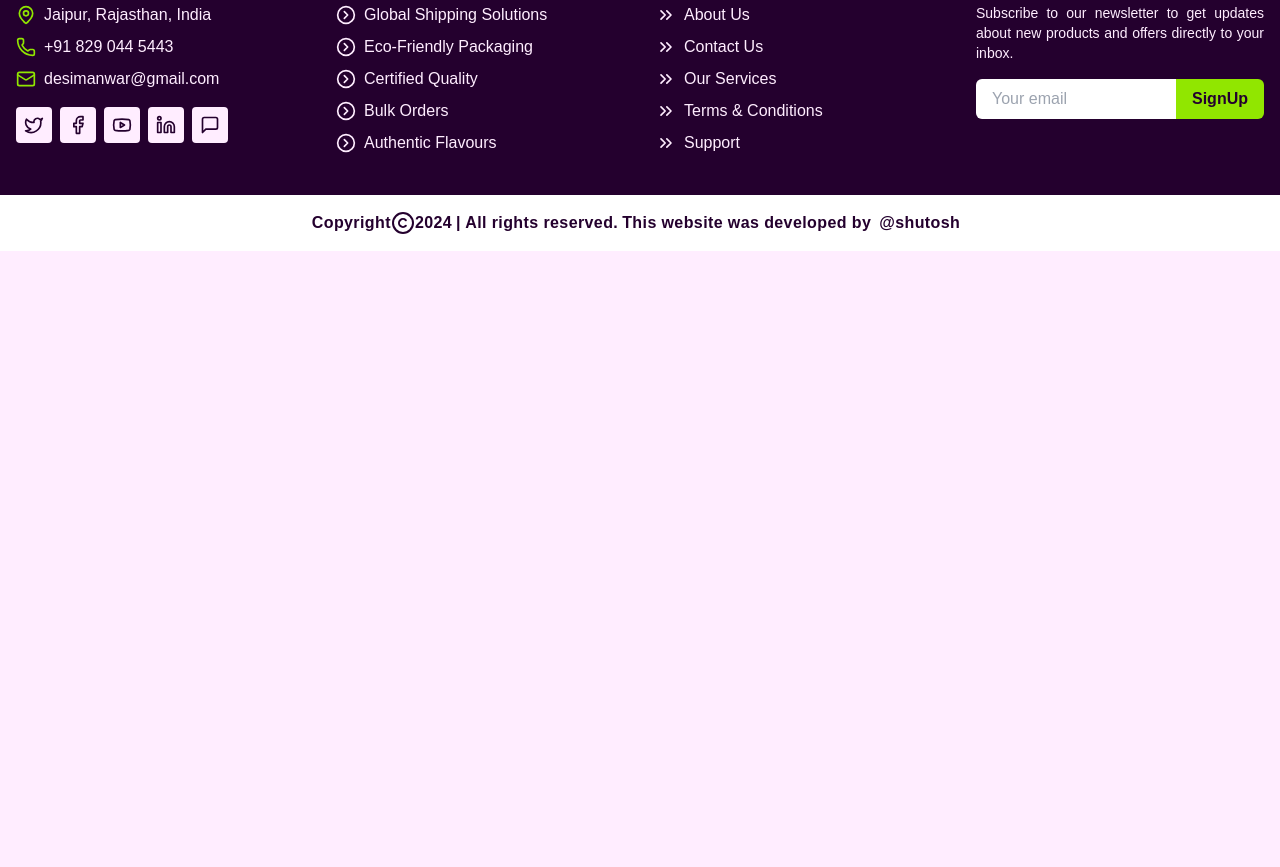
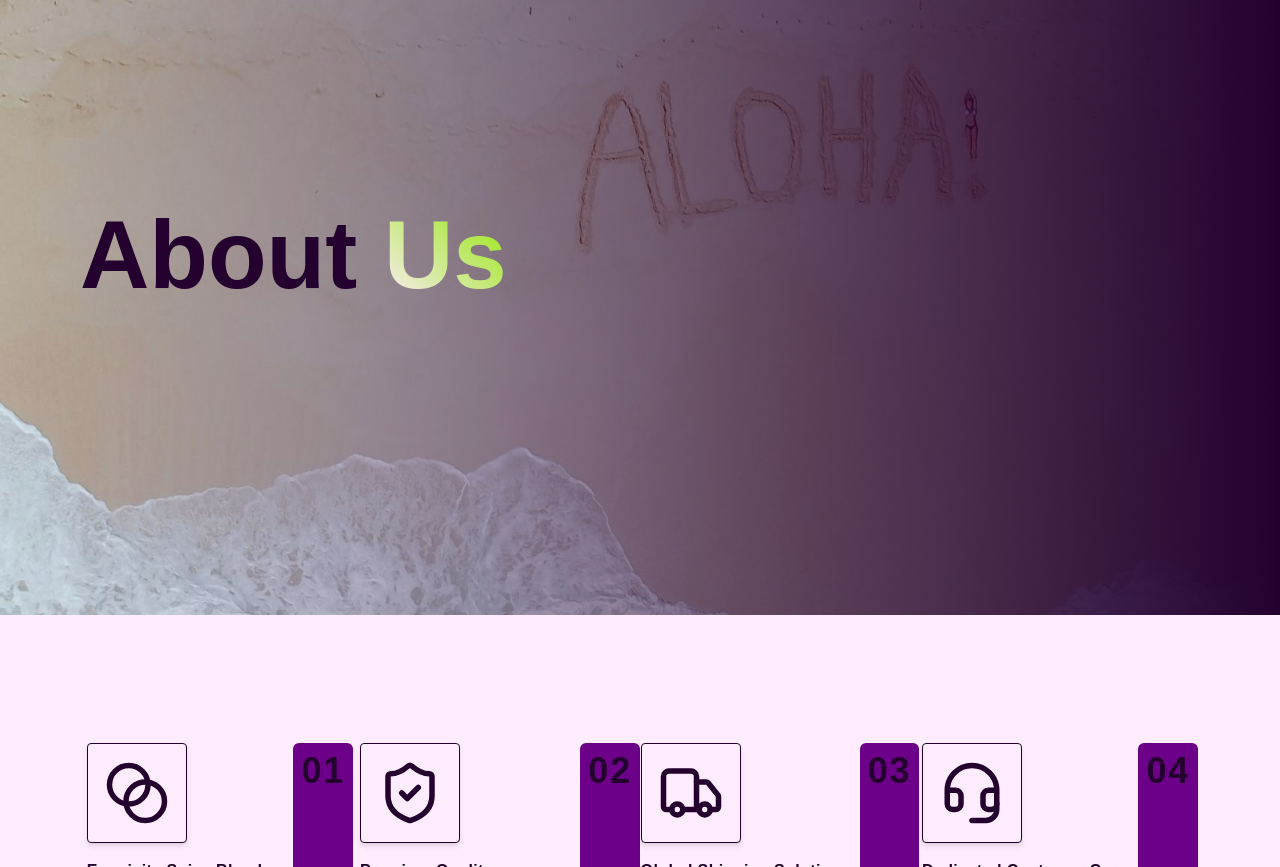
Before and after one commit to desimanwar-png/desiManwarWebsite, a Next.js app: page /client/about-us in a window 1280 px wide. Shown: the part 233-1100 px from the top of the page. Before the commit the page ends 800 px from the top, so only its background shows below. Built offline with nearby package versions, Linux system fonts and the light colour scheme.

Commit message:
Added the About Us and Contact Pages, Category and Product Schemas

```diff
--- a/src/app/client/about-us/page.js
+++ b/src/app/client/about-us/page.js
@@ -1,7 +1,100 @@
+import { Blend, Headset, ShieldCheck, Truck } from 'lucide-react'
+import Image from 'next/image'
 import React from 'react'
+import AboutUs from '../home/AboutUs'
+import OurMembers from '../home/OurMembers'
+
+const points = [
+  {
+    icon: (
+      <Blend
+        size={100}
+        className="p-4 shadow-md border border-secondary-dark dark:border-primary-base rounded "
+      />
+    ),
+    title: 'Exquisite Spice Blends',
+    number: '01',
+  },
+  {
+    icon: (
+      <ShieldCheck
+        size={100}
+        className="p-4 shadow-md border border-secondary-dark dark:border-primary-base rounded"
+      />
+    ),
+    title: 'Premium Quality Guaranteed',
+    number: '02',
+  },
+  {
+    icon: (
+      <Truck
+        size={100}
+        className="p-4 shadow-md border border-secondary-dark dark:border-primary-base rounded"
+      />
+    ),
+    title: 'Global Shipping Solutions',
+    number: '03',
+  },
+  {
+    icon: (
+      <Headset
+        size={100}
+        className="p-4 shadow-md border border-secondary-dark dark:border-primary-base rounded"
+      />
+    ),
+    title: 'Dedicated Customer Care',
+    number: '04',
+  },
+]
 
 function AboutUsPage() {
-  return <div className="px-4 lg:px-20">AboutUsPage</div>
+  {
+    /* return <div className="px-4 lg:px-20"> */
+  }
+  return (
+    <div>
+      <div className="relative">
+        <Image
+          src="/images/about-us-2.jpg"
+          alt="about-us"
+          height={100}
+          width={500}
+          className="w-full aspect-video object-contain"
+        />
+        <div className="absolute top-0 bg-gradient-to-l from-secondary-dark to-transparent w-full aspect-video">
+          <div className="h-full flex items-center px-4 lg:px-20">
+            <h1 className="text-4xl lg:text-8xl text-secondary-dark font-bold ">
+              About{' '}
+              <span className="bg-gradient-to-tr from-primary-base to-accent-base bg-clip-text text-transparent">
+                Us
+              </span>
+            </h1>
+          </div>
+        </div>
+      </div>
+      <div className="px-4 lg:px-20 py-20 flex flex-col lg:flex-row justify-between">
+        {points.map((point, index) => (
+          <div
+            key={index}
+            className="flex w-full justify-between px-4 py-12 lg:px-0 lg:justify-around pb-4"
+          >
+            <div className="">
+              <div className="">{point.icon}</div>
+              <div className="text-md font-semibold py-4 pr-2 tracking-wide">
+                {point.title}
+              </div>
+            </div>
+            <div className="font-extrabold text-4xl tracking-wider bg-primary-dark p-2 rounded-md">
+              {point.number}
+            </div>
+          </div>
+        ))}
+      </div>
+      <AboutUs />
+      <OurMembers />
+      {/* <div className="px-4 lg:px-20 h-screen"></div> */}
+    </div>
+  )
 }
 
 export default AboutUsPage
--- a/src/app/client/contact/page.js
+++ b/src/app/client/contact/page.js
@@ -22,9 +22,9 @@ function ContactPage() {
               <h1 className="text-primary-base text-4xl font-bold pb-4">
                 Contact Us <span className="text-accent-base">_</span>
               </h1>
-              <p className="pb-12 font-semibold tracking-wide">
+              <p className="pb-12 font-semibold text-md tracking-wide">
                 We would love to hear from you! Whether you have questions,
-                feedback, or need assistance, we are here to help !
+                feedback, or need assistance, we are here to help!
               </p>
             </div>
             <div>
@@ -117,7 +117,7 @@ function ContactPage() {
                 allowFullScreen=""
                 loading="lazy"
                 referrerPolicy="no-referrer-when-downgrade"
-                className="w-screen lg:w-auto aspect-square px-4 rounded-xl"
+                className="w-screen lg:w-auto aspect-square p-4 rounded-xl"
               ></iframe>
             </h1>
           </div>
--- a/src/app/client/products/page.js
+++ b/src/app/client/products/page.js
@@ -1,7 +1,31 @@
+import Image from 'next/image'
 import React from 'react'
 
 function ProductsPage() {
-  return <div className="px-4 lg:px-20">ProductsPage</div>
+  // return <div className="px-4 lg:px-20">
+  return (
+    <div>
+      <div className="relative">
+        <Image
+          src="/images/our-products.jpg"
+          alt="about-us"
+          height={100}
+          width={500}
+          className="w-full aspect-video object-contain"
+        />
+        <div className="absolute top-0 bg-gradient-to-l from-secondary-dark to-transparent w-full aspect-video">
+          <div className="h-full flex items-center px-4 lg:px-20">
+            <h1 className="text-4xl lg:text-8xl text-secondary-dark font-bold ">
+              <span className="bg-gradient-to-tr from-primary-base to-accent-base bg-clip-text text-transparent">
+                Our{' '}
+              </span>
+              Products
+            </h1>
+          </div>
+        </div>
+      </div>
+    </div>
+  )
 }
 
 export default ProductsPage
```
Also changed, not shown: src/models/Category.js (added, +18 -0 lines), src/models/Product.js (added, +55 -0 lines), public/images/about-us-2.jpg (added), 1 other file (tests, documents, lock files or other folders).
